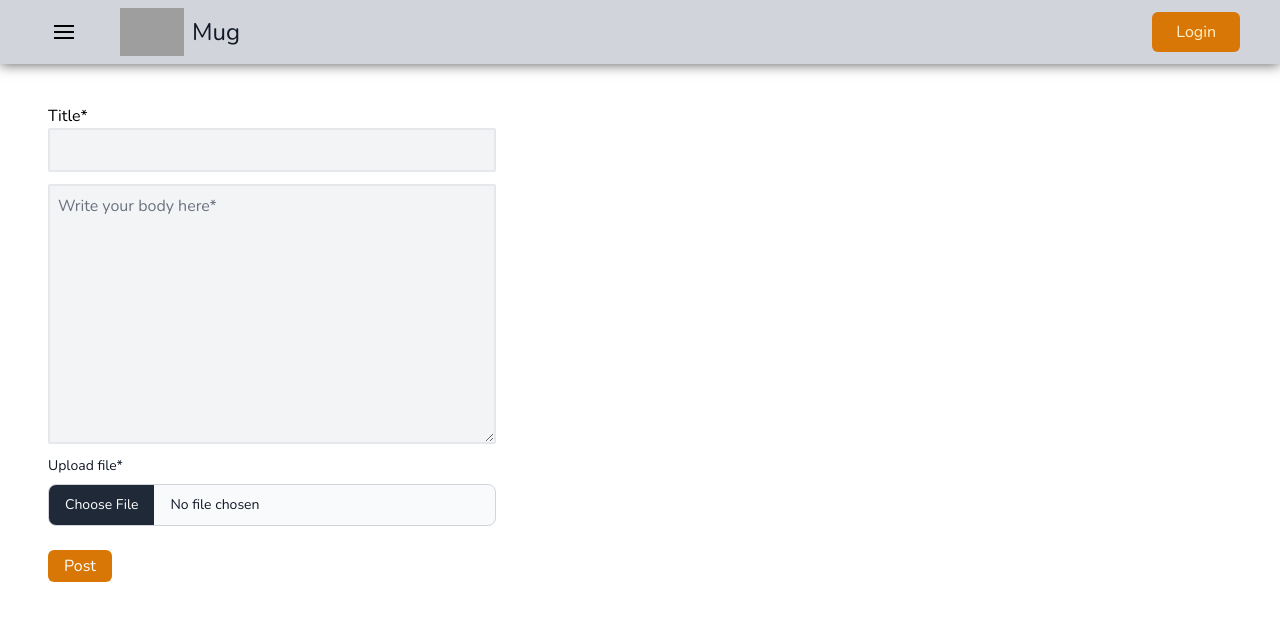
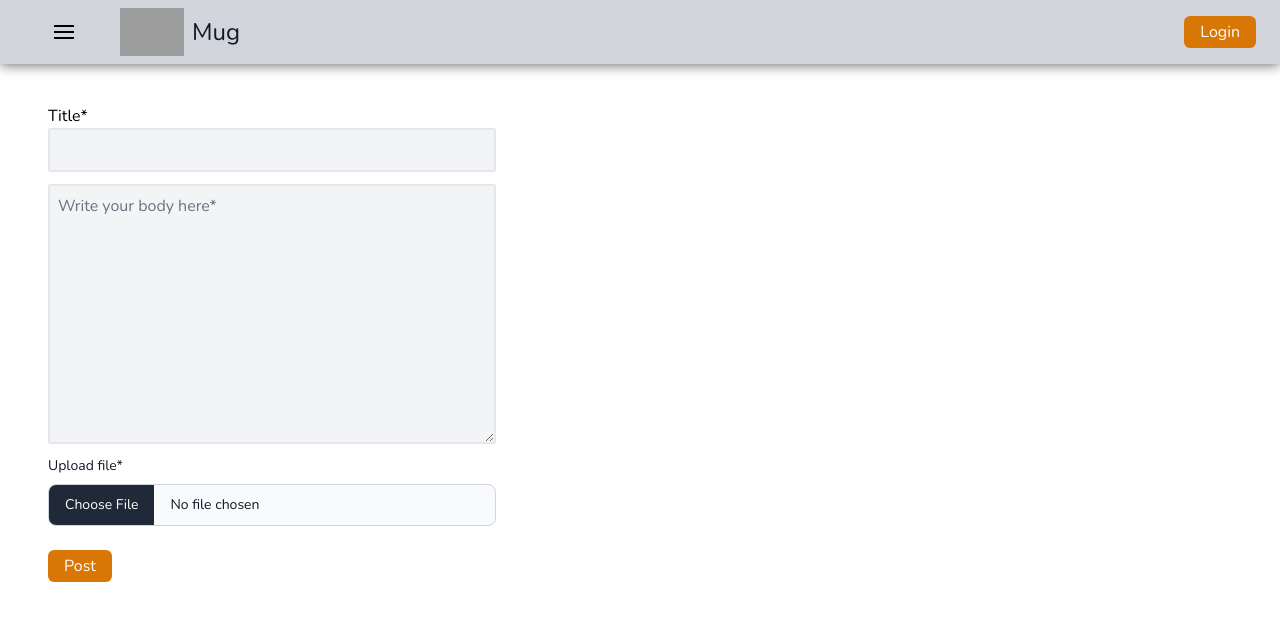
Before and after one commit to MicheleAwada/mug, a React (Vite) app in the folder frontend/: page /posts/create in a window 1280 px wide. Shown: the top 620 px of the page. Built offline with nearby package versions, Linux system fonts and the light colour scheme; grey boxes are pictures that could not be loaded.

Commit message:
custom button for header

```diff
--- a/frontend/src/components/header.jsx
+++ b/frontend/src/components/header.jsx
@@ -16,6 +16,8 @@ import {
 } from "react-icons/hi";
 import { CgDetailsMore, CgLogIn, CgProfile } from "react-icons/cg";
 import { Twirl as Hamburger } from "hamburger-react";
+
+import Button from "./button"
 
 export default function Header({ context }) {
 	const [isAuthenticated] = context.auth;
@@ -125,18 +127,13 @@ export default function Header({ context }) {
 							</div>
 							{!isAuthenticated ? (
 								<nav className="flex">
-									<Link
+									<Button
 										to="/login/"
-										className="bg-amber-600 hover:bg-amber-700 active:bg-amber-800 text-amber-100 mx-4 rounded-md box-border px-6 py-2"
+										as={Link}
+										color="amber"
 									>
 										Login
-									</Link>
-									{/* <Link
-										to="/signup/"
-										className="bg-cyan-600 hover:bg-cyan-700 active:bg-cyan-800 text-cyan-100 mx-4 rounded-sm box-border px-6 py-2"
-									>
-										Signup
-									</Link> */}
+									</Button>
 								</nav>
 							) : (
 								<nav className="h-full">
```
